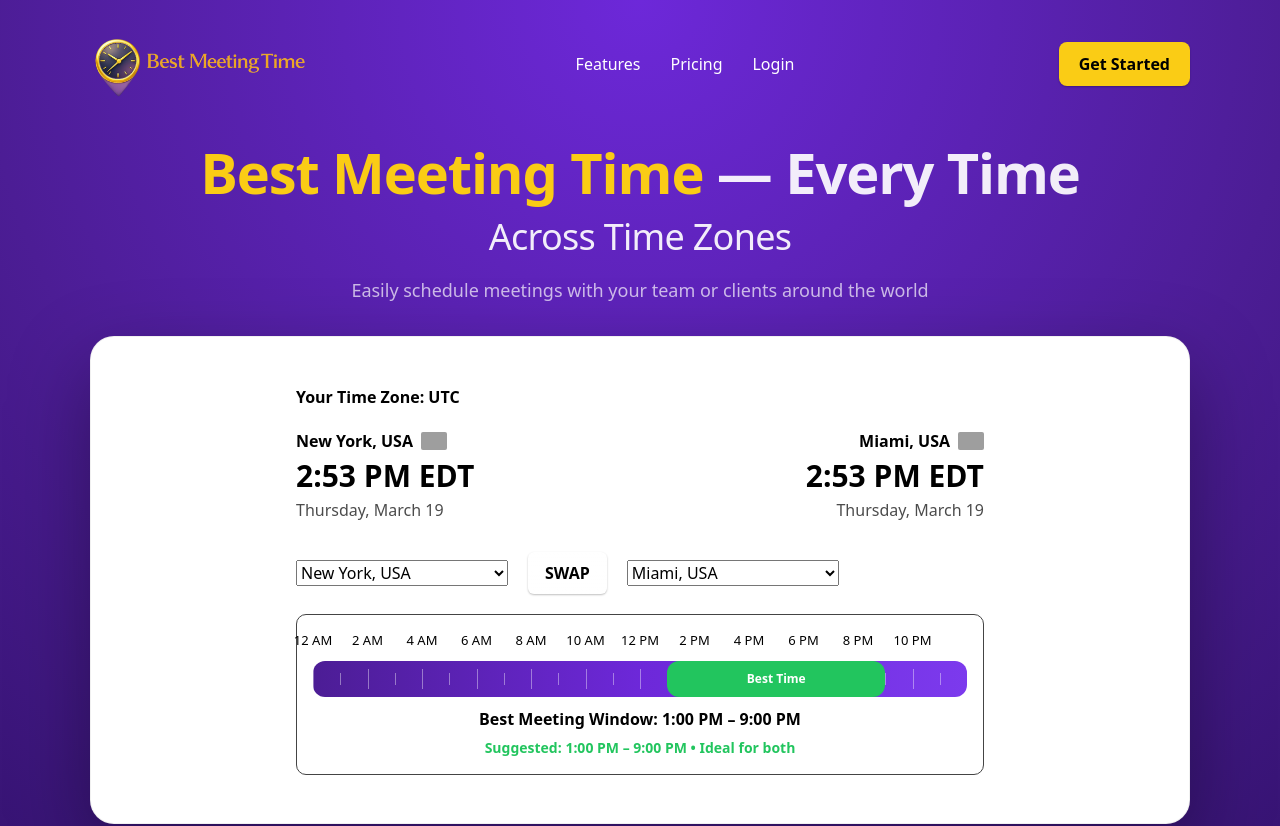
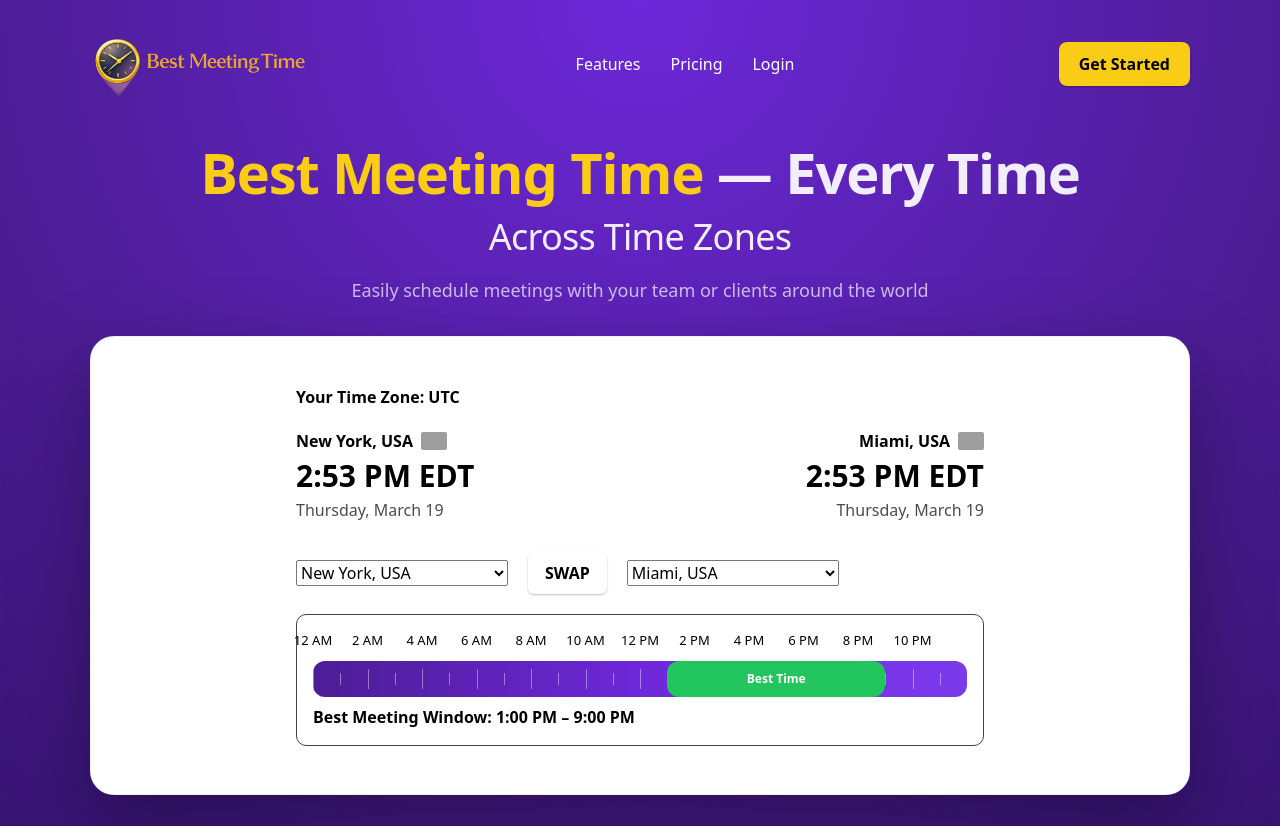
Before and after one commit to techtalk1282/Best-Meeting-Time, a Next.js app: page / in a window 1280 px wide. Shown: the top 826 px of the page. Built offline with nearby package versions, Linux system fonts and the light colour scheme; grey boxes are pictures that could not be loaded.

Commit message:
Replace code Best Meeting Window

```diff
--- a/app/ui/ToolPreviewSection.tsx
+++ b/app/ui/ToolPreviewSection.tsx
@@ -471,24 +471,9 @@ export default function ToolPreviewSection() {
 
         </div>
 
-        <div style={{ marginTop: 10, textAlign: "center" }}>
-
-  <div style={{ fontWeight: 600 }}>
-    Best Meeting Window: <strong>{startLocal} – {endLocal}</strong>
-  </div>
-
-  <div
-    style={{
-      marginTop: 6,
-      fontSize: 14,
-      fontWeight: 600,
-      color: "#22c55e"
-    }}
-  >
-    Suggested: {startLocal} – {endLocal} • Ideal for both
-  </div>
-
-</div>
+        <div style={{ marginTop: 8, fontWeight: 600 }}>
+          Best Meeting Window: <strong>{startLocal} – {endLocal}</strong>
+        </div>
 
       </div>
 
```
